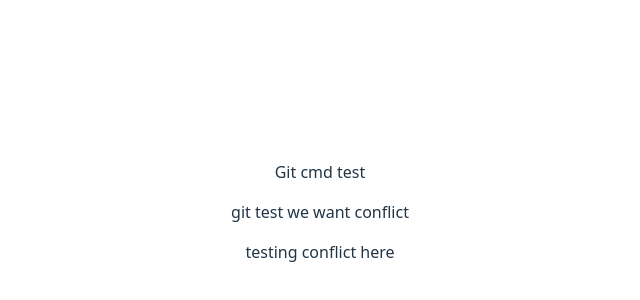
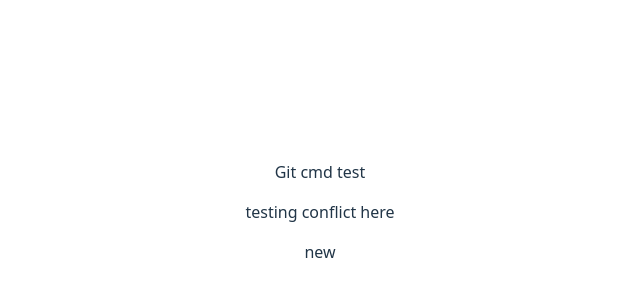
Before and after one commit to Srinath-Rajkumar/git-cmd-practice, a React (Vite) app: page / in a window 1280 px wide. Shown: the part 188-488 px from the top of the page, without its empty margins (320-960 px from the left). Built offline with nearby package versions, Linux system fonts and the light colour scheme.

Commit message:
for rebase test

```diff
--- a/src/App.tsx
+++ b/src/App.tsx
@@ -4,8 +4,8 @@ function App() {
   return (
     <>
       <p>Git cmd test</p>
-      <p>git test we want conflict</p>
       <p>testing conflict here</p>
+      <p>new</p>
     </>
   );
 }
```
